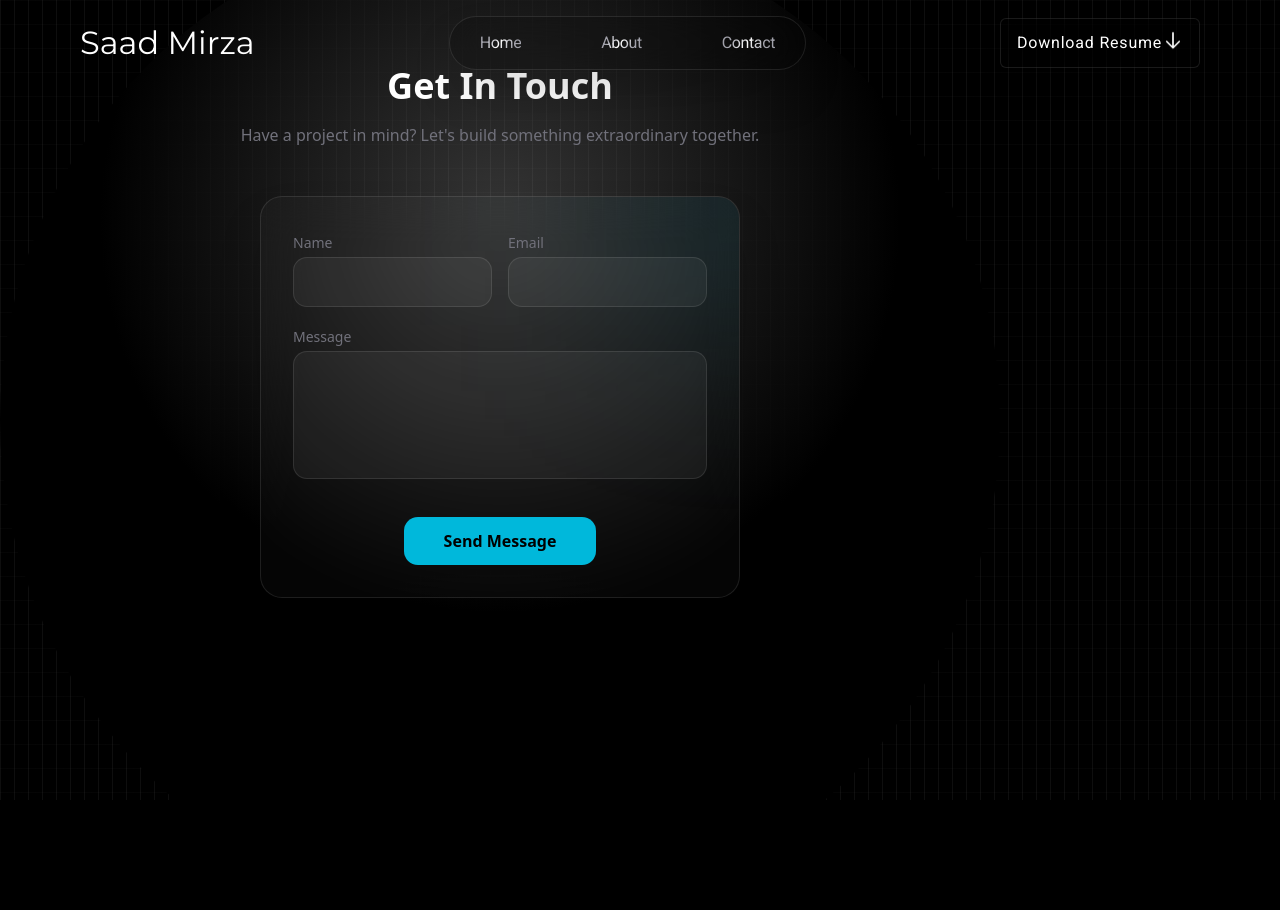
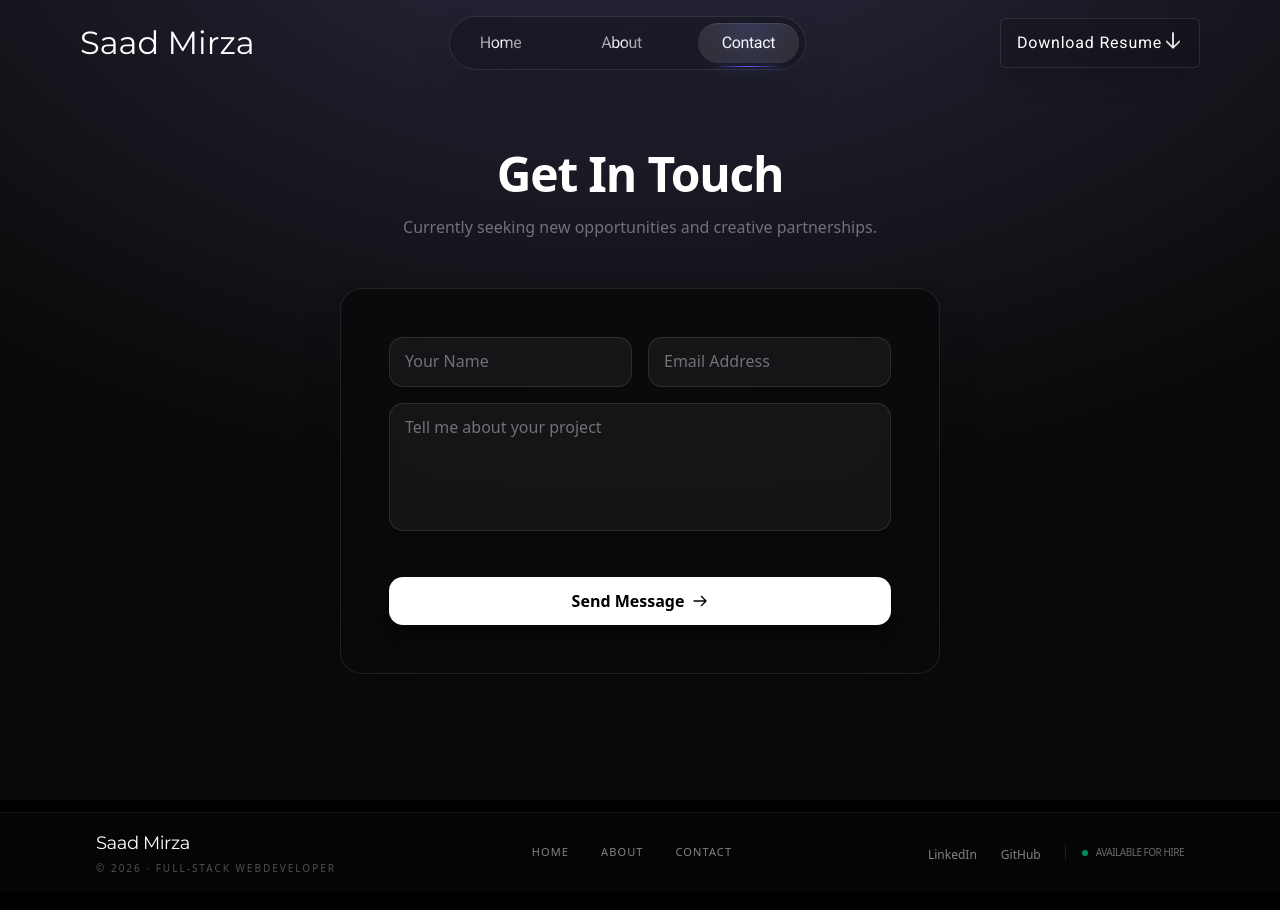
Before and after one commit to SaadMirza0/Portfolio, a Next.js app: page /contact in a window 1280 px wide. Shown: the top 910 px of the page. Built offline with nearby package versions, Linux system fonts and the light colour scheme.

Commit message:
updating portfolio responsiveness and contact page update

```diff
--- a/app/about/page.jsx
+++ b/app/about/page.jsx
@@ -2,7 +2,7 @@
 import DotGrid from "@/component/animations/DotGrid";
 import Navbar from "@/component/Navbar";
 import SplitText from "@/component/animations/SplitText";
-import Footer from "@/component/Footer";
+import Footer from "@/component/Footer"
 
 export default function AboutPage() {
   const skills = [
@@ -56,44 +56,57 @@ export default function AboutPage() {
 
       <div className="relative z-10 w-full flex flex-col lg:flex-row min-h-screen pt-20 md:pt-24 lg:pt-0">
         {/* Left side - About Info */}
-        <div className="w-full lg:w-1/2 text-white flex flex-col justify-center px-4 sm:px-6 md:px-8 lg:px-12 xl:px-16 py-8 lg:py-0">
-          {/* Header Section */}
-          <div className="overflow-hidden mb-6 sm:mb-8 lg:mb-10">
+
+<div className="w-full lg:w-1/2 text-white flex flex-col justify-center px-6 sm:px-10 md:px-12 lg:px-16 py-12 lg:py-0 selection:bg-white/10">
+  {/* Header Section - Reduced leading to make the "INFO" text feel like a solid block */}
+  <div className="overflow-hidden mb-8 lg:mb-12">
     <SplitText
       splitType="words"
       delay={200}
-              className="text-5xl xs:text-6xl sm:text-7xl md:text-8xl lg:text-9xl xl:text-[6rem] font-heading font-bold tracking-tighter opacity-90 leading-none"
+      className="text-6xl xs:text-7xl sm:text-8xl md:text-9xl lg:text-[7rem] xl:text-[8rem] font-heading font-bold tracking-tighter opacity-90 leading-[0.85]"
       text="INFO"
     />
   </div>
 
-          <div className="relative border-l border-white/10 pl-4 sm:pl-6 md:pl-8 lg:mt-20 lg:pl-10 xl:pl-8">
-            <p className="animate-in fade-in slide-in-from-bottom-4 duration-1000 fill-mode-forwards font-light text-sm xs:text-base sm:text-lg md:text-xl lg:text-2xl xl:text-[1.8rem] leading-relaxed md:leading-[1.4] max-w-xl opacity-80">
-              I'm <span className="font-medium text-white opacity-100">Saad Mirza</span>,
+  {/* Content Section with a more prominent vertical line */}
+  <div className="relative border-l-[1.5px] border-white/5 pl-6 sm:pl-8 lg:mt-12 lg:pl-12">
+
+    {/* First Paragraph - Increased font size slightly for impact on desktop */}
+    <p className="animate-in fade-in slide-in-from-bottom-4 duration-1000 fill-mode-forwards font-light text-base sm:text-xl md:text-2xl lg:text-[1.5rem] xl:text-[1.75rem] leading-snug md:leading-relaxed max-w-[28ch] sm:max-w-xl opacity-80">
+      I'm <span className="font-medium text-white opacity-100 decoration-white/20 underline-offset-4 hover:underline transition-all cursor-default">Saad Mirza</span>,
       a 20-year-old developer crafting digital experiences where
-              <span className="italic"> logic meets aesthetic</span>.
+      <span className="italic font-normal"> logic meets aesthetic</span>.
     </p>
-            <p className="animate-in fade-in slide-in-from-bottom-4 duration-1000 delay-300 fill-mode-forwards mt-4 sm:mt-6 md:mt-8 font-light text-sm xs:text-base sm:text-lg md:text-xl lg:text-2xl xl:text-[1.3rem] leading-relaxed md:leading-[1.4] max-w-xl opacity-80">
+
+    {/* Second Paragraph - Tightened slightly to create visual hierarchy with the first */}
+    <p className="animate-in fade-in slide-in-from-bottom-4 duration-1000 delay-300 fill-mode-forwards mt-6 sm:mt-8 font-light text-sm sm:text-lg md:text-xl lg:text-[1.1rem] xl:text-[1.25rem] leading-relaxed max-w-lg opacity-60 hover:opacity-90 transition-opacity duration-500">
       Currently based in Pakistan, I partner with forward-thinking brands to
       build high-performance interfaces defined by technical precision.
     </p>
-            <div className="mt-6 sm:mt-8 md:mt-10 flex flex-wrap gap-x-3 sm:gap-x-4 md:gap-x-6 gap-y-2 uppercase tracking-widest text-[8px] xs:text-[9px] sm:text-[10px] md:text-xs font-medium text-white/50 animate-[fadeIn_1s_ease-out_600ms_both]">
-              <span className="hover:text-cyan-400 transition-colors duration-300 cursor-default">Web Development</span>
-              <span className="w-1 h-1 rounded-full bg-white/20 self-center"></span>
-              <span className="hover:text-purple-400 transition-colors duration-300 cursor-default">UI/UX Design</span>
-              <span className="w-1 h-1 rounded-full bg-white/20 self-center"></span>
-              <span className="hover:text-cyan-400 transition-colors duration-300 cursor-default">Frontend Architecture</span>
+
+    {/* Capabilities Tags - Enhanced with cleaner dot separators */}
+    <div className="mt-10 sm:mt-12 flex flex-wrap items-center gap-x-4 sm:gap-x-6 gap-y-3 uppercase tracking-[0.2em] text-[9px] sm:text-[10px] md:text-xs font-semibold text-white/40 animate-[fadeIn_1s_ease-out_600ms_both]">
+      <span className="hover:text-cyan-400 transition-all duration-300 cursor-default hover:tracking-[0.25em]">Web Development</span>
+      <div className="h-px w-4 bg-white/10 hidden sm:block"></div> {/* Modern dash instead of dot */}
+      <span className="hover:text-purple-400 transition-all duration-300 cursor-default hover:tracking-[0.25em]">UI/UX Design</span>
+      <div className="h-px w-4 bg-white/10 hidden sm:block"></div>
+      <span className="hover:text-cyan-400 transition-all duration-300 cursor-default hover:tracking-[0.25em]">Frontend Architecture</span>
     </div>
   </div>
 </div>
 
-        {/* Right side - Skills Section */}
+
     <div className="w-full lg:w-1/2 text-white flex items-center justify-center px-4 sm:px-6 md:px-8  lg:px-0 py-8 lg:py-0">
   <div className="w-full max-w-2xl xl:max-w-3xl">
     <div className="flex flex-col items-center justify-center gap-3 sm:gap-4 md:gap-2 font-medium font-heading">
-        <div className="h-60 w-60 border mb-30 rounded-2xl">Hello i am here an image</div>
-      <div className="text-lg sm:text-xl md:text-2xl lg:text-3xl font-medium text-center mb-4 sm:mb-6">
-        Techs
+
+
+      {/* Here is the div which is up side of the techs for the pic or any other componenet */}
+        {/* <div className="h-60 w-60 border mb-30 rounded-2xl">Hello i am here an image</div> */}
+
+
+      <div className="text-lg sm:text-xl md:text-1xl lg:text-1xl  font-medium text-center mb-1 sm:mb-1">
+        Technologies
       </div>
 
       {/* Row 1 */}
@@ -283,7 +296,7 @@ export default function AboutPage() {
       </div>
 
       <div className="relative z-10 w-full mt-8 sm:mt-12 md:mt-16 lg:mt-20">
-        <Footer />
+     <Footer/>
       </div>
     </div>
   );
--- a/app/contact/page.jsx
+++ b/app/contact/page.jsx
@@ -1,7 +1,9 @@
+
 "use client"
 import { useState } from "react"
 import DotGrid from "@/component/animations/DotGrid"
 import Navbar from "@/component/Navbar"
+import Footer from "@/component/Footer"
 export default function Contact() {
 const [form, setform] = useState({name:"",email:"",message:""})
 
@@ -24,8 +26,8 @@ const handleChange = (e) => {
 };
 
 return (
-  <div className="relative w-screen h-screen bg-black">
-    <div className="absolute bottom-0 left-0 right-0 top-0 bg-[linear-gradient(to_right,#4f4f4f2e_1px,transparent_1px),linear-gradient(to_bottom,#8080800a_1px,transparent_1px)] bg-[size:14px_24px]"></div><div className="absolute left-0 right-0 top-[-10%] h-[1000px] w-[1000px] rounded-full bg-[radial-gradient(circle_400px_at_50%_300px,#fbfbfb36,#000)]">
+    <div className="absolute top-0 z-[-2]  h-full w-screen bg-neutral-950 bg-[radial-gradient(ellipse_80%_80%_at_50%_-20%,rgba(120,119,198,0.3),rgba(255,255,255,0))]">
+  <div className="relative w-screen h-screen">
 {/*
       <div className="absolute inset-0 z-0">
         <DotGrid
@@ -47,69 +49,109 @@ return (
 
 <div className=" absolute z-10 mt-3 w-full">
 
-<section className="text-zinc-400 body-font relative min-h-screen flex items-center justify-center">
-  <div className="container px-5 py-24 mx-auto">
-    {/* Header with your Shiny Text style logic */}
+
+
+
+
+<section className="relative min-h-screen flex items-center justify-center overflow-hidden py-20">
+
+
+  <div className="container px-5 mx-auto relative z-10 animate-[fadeInUp_1s_ease-out_both]">
+
     <div className="flex flex-col text-center w-full mb-12">
-      <h1 className="sm:text-4xl text-3xl font-bold title-font mb-4 text-white">
+      <h1 className="text-4xl md:text-5xl font-bold tracking-tight mb-4 text-white">
         Get In Touch
       </h1>
-      <p className="lg:w-2/3 mx-auto leading-relaxed text-base text-zinc-500">
-        Have a project in mind? Let's build something extraordinary together.
+      <p className="lg:w-2/3 mx-auto leading-relaxed text-base text-zinc-500 font-light">
+        Currently seeking new opportunities and creative partnerships.
       </p>
     </div>
 
-    {/* Form Container: Set to lg:w-1/2 for Half Width */}
-    <div className="lg:w-1/2 md:w-2/3 mx-auto bg-white/2 backdrop-blur-xl border border-white/10 p-8 rounded-3xl shadow-2xl relative overflow-hidden">
 
-      {/* Background Ambient Glow */}
-      <div className="absolute top-0 right-0 -translate-y-1/2 translate-x-1/2 w-64 h-64 bg-cyan-500/10 blur-[100px] pointer-events-none" />
+    <div className="lg:w-[600px] md:w-2/3 mx-auto relative group/card">
 
 
+      <div className="absolute -inset-0.5 bg-gradient-to-r from-white/10 to-gray-500/10 rounded-3xl blur opacity-0 group-hover/card:opacity-100 transition duration-500"></div>
 
-      <div className="flex flex-wrap -m-2 relative z-10">
-        {/* Name Input */}
-        <div className="p-2 w-1/2">
-          <div className="relative group">
-            <label htmlFor="name" className="leading-7 text-sm text-zinc-500 group-focus-within:text-cyan-400 transition-colors">Name</label>
-            <input type="text" onChange={handleChange} id="name" value= {form.name} name="name"
-              className="w-full bg-white/5 rounded-xl border border-white/10 focus:border-cyan-500/50 focus:bg-white/8 focus:ring-2 focus:ring-cyan-500/20 text-base outline-none text-white py-2 px-4 leading-8 transition-all duration-300 ease-in-out" />
+      <div className="relative bg-zinc-950/80 backdrop-blur-2xl border border-white/10 p-8 md:p-12 rounded-3xl shadow-2xl">
+
+        <div className="flex flex-wrap -m-2">
+
+          <div className="p-2 w-full md:w-1/2 animate-[fadeInUp_1s_ease-out_200ms_both]">
+            <div className="relative group/input">
+              <input
+                type="text"
+                name="name"
+                id="name"
+                value={form.name}
+                onChange={handleChange}
+                placeholder=" "
+                className="peer w-full bg-white/5 rounded-xl border border-white/10 focus:border-white/50 focus:bg-white/10 focus:ring-4 focus:ring-white/5 text-base outline-none text-white py-3 px-4 transition-all duration-300 placeholder-transparent"
+              />
+              <label htmlFor="name" className="absolute left-4 top-3 text-zinc-500 text-base transition-all duration-300 pointer-events-none peer-placeholder-shown:top-3 peer-placeholder-shown:text-base peer-focus:-top-6 peer-focus:text-xs peer-focus:text-white/80 peer-[:not(:placeholder-shown)]:-top-6 peer-[:not(:placeholder-shown)]:text-xs">
+                Your Name
+              </label>
             </div>
           </div>
 
-        {/* Email Input */}
-        <div className="p-2 w-1/2">
-          <div className="relative group">
-            <label htmlFor="email" className="leading-7 text-sm text-zinc-500 group-focus-within:text-cyan-400 transition-colors">Email</label>
-            <input type="email" onChange={handleChange} id="email" value= {form.email} name="email"
-              className="w-full bg-white/5 rounded-xl border border-white/10 focus:border-cyan-500/50 focus:bg-white/8 focus:ring-2 focus:ring-cyan-500/20 text-base outline-none text-white py-2 px-4 leading-8 transition-all duration-300 ease-in-out" />
+
+          <div className="p-2 w-full md:w-1/2 animate-[fadeInUp_1s_ease-out_400ms_both]">
+            <div className="relative group/input">
+              <input
+                type="email"
+                name="email"
+                id="email"
+                value={form.email}
+                onChange={handleChange}
+                placeholder=" "
+                className="peer w-full bg-white/5 rounded-xl border border-white/10 focus:border-white/50 focus:bg-white/10 focus:ring-4 focus:ring-white/5 text-base outline-none text-white py-3 px-4 transition-all duration-300 placeholder-transparent"
+              />
+              <label htmlFor="email" className="absolute left-4 top-3 text-zinc-500 text-base transition-all duration-300 pointer-events-none peer-placeholder-shown:top-3 peer-placeholder-shown:text-base peer-focus:-top-6 peer-focus:text-xs peer-focus:text-white/80 peer-[:not(:placeholder-shown)]:-top-6 peer-[:not(:not(:placeholder-shown)]:text-xs">
+                Email Address
+              </label>
             </div>
           </div>
 
-        {/* Message Textarea */}
-        <div className="p-2 w-full">
-          <div className="relative group">
-            <label htmlFor="message" className="leading-7 text-sm text-zinc-500 group-focus-within:text-cyan-400 transition-colors">Message</label>
-            <textarea id="message " onChange={handleChange}value={form.message} name="message"
-              className="w-full bg-white/5 rounded-xl border border-white/10 focus:border-cyan-500/50 focus:bg-white/8 focus:ring-2 focus:ring-cyan-500/20 h-32 text-base outline-none text-white py-2 px-4 resize-none leading-6 transition-all duration-300 ease-in-out" />
+          <div className="p-2 w-full animate-[fadeInUp_1s_ease-out_600ms_both]">
+            <div className="relative group/input">
+              <textarea
+                name="message"
+                id="message"
+                value={form.message}
+                onChange={handleChange}
+                placeholder=" "
+                className="peer w-full bg-white/5 rounded-xl border border-white/10 focus:border-white/50 focus:bg-white/10 focus:ring-4 focus:ring-white/5 h-32 text-base outline-none text-white py-3 px-4 resize-none transition-all duration-300 placeholder-transparent"
+              />
+              <label htmlFor="message" className="absolute left-4 top-3 text-zinc-500 text-base transition-all duration-300 pointer-events-none peer-placeholder-shown:top-3 peer-placeholder-shown:text-base peer-focus:-top-6 peer-focus:text-xs peer-focus:text-white/80 peer-[:not(:placeholder-shown)]:-top-6 peer-[:not(:placeholder-shown)]:text-xs">
+                Tell me about your project
+              </label>
             </div>
           </div>
 
-        {/* Themed Submit Button */}
-        <div className="p-2 w-full mt-4">
-          <button onClick={handlesubmit} onChange={handleChange} className="flex mx-auto group relative items-center justify-center px-10 py-3 bg-cyan-500 text-black font-bold rounded-xl hover:scale-105 hover:shadow-[0_0_30px_rgba(6,182,212,0.5)] transition-all duration-300 active:scale-95 overflow-hidden">
-            <span className="relative z-10">Send Message</span>
-            <div className="absolute inset-0 bg-white/20 translate-x-full group-hover:translate-x-full transition-transform duration-500" />
+
+          <div className="p-2 w-full mt-6 animate-[fadeInUp_1s_ease-out_800ms_both]">
+            <button
+              onClick={handlesubmit}
+              className="w-full relative group/btn overflow-hidden rounded-xl py-3 bg-white text-black font-semibold transition-all duration-500 hover:scale-[1.02] active:scale-[0.98] shadow-lg hover:shadow-white/20"
+            >
+              <div className="absolute inset-0 bg-white/30 translate-x-full group-hover/btn:translate-x-0 transition-transform duration-700"></div>
+              <span className="relative z-10 flex items-center justify-center gap-2">
+                Send Message
+                <svg className="w-4 h-4 transition-transform duration-500 group-hover/btn:translate-x-1" fill="none" stroke="currentColor" viewBox="0 0 24 24"><path strokeLinecap="round" strokeLinejoin="round" strokeWidth="2" d="M14 5l7 7m0 0l-7 7m7-7H3"></path></svg>
+              </span>
             </button>
           </div>
 
-
+        </div>
       </div>
     </div>
   </div>
 </section>
 
 
+
+
+<Footer/>
 </div>
 </div>
 </div>
--- a/app/layout.js
+++ b/app/layout.js
@@ -1,6 +1,6 @@
 import "./globals.css";
 import Navbar from "../component/Navbar";
-import Footer from "../component/Footer";
+
 import { Montserrat, Roboto } from 'next/font/google';
 
 export const montserrat = Montserrat({
@@ -29,7 +29,7 @@ export default function RootLayout({ children }) {
 
           {children}
 
-      </body>
+</body>
     </html>
   );
 }
--- a/component/Footer.jsx
+++ b/component/Footer.jsx
@@ -12,15 +12,15 @@ export default function Footer() {
         Saad Mirza
       </span>
       <p className="text-[10px] 2xl:text-[0.9rem] uppercase tracking-[0.2em] text-white/30 font-medium">
-        © 2026 · Digital Architect
+        © 2026 · Full-Stack Webdeveloper
       </p>
     </div>
 
 
     <ul className="flex gap-8 text-[11px] 2xl:text-[1.2rem] uppercase tracking-widest font-medium text-white/50 animate-[fadeInUp_1s_ease-out_200ms_both]">
-      {['Home', 'About', 'Work', 'Contact'].map((item) => (
+      {['Home', 'about', 'contact'].map((item) => (
         <li key={item}>
-          <a href={`#${item.toLowerCase()}`}
+          <a href={item == 'Home' ? '/': `/${item.toLowerCase()}`}
              className="hover:text-white transition-colors duration-300">
             {item}
           </a>
--- a/component/Navbar.jsx
+++ b/component/Navbar.jsx
@@ -1,61 +1,121 @@
 "use client";
-import React from "react";
-import { Download } from "lucide-react";
+
+import {React,useState} from "react";
 import Link from "next/link";
-import Button from "./smallcom/Buttons"
 import DownloadButton from "./smallcom/DownloadButton";
 import ShinyText from "./animations/Textshine";
+import { usePathname } from "next/navigation";
 
 export default function Navbar() {
+  const pathname = usePathname();
+  const [isopen, setisopen] = useState(false)
+  const navlinks = ['Home', 'About', 'Contact']
   return (
 
-<nav className="fixed top-0 left-0 w-full z-50 flex items-center justify-between px-6 py-4 md:px-12 lg:px-20">
+<nav className="fixed top-0 left-0 w-full z-50 flex items-center justify-between px-6 py-4 md:px-12 lg:px-20 transition-all">
 
-  {/* Logo - Scales smoothly and stays left */}
+
   <span className="text-xl md:text-2xl lg:text-[2rem] font-heading shrink-0 text-white">
     Saad Mirza
   </span>
 
 
+  <ul className="hidden md:flex mx-auto font-body text-[0.9rem] md:text-[1rem] lg:text-[1rem] 2xl:text-2xl 2xl:py-4 gap-2  lg:gap-8 items-center
+                 bg-black/20 backdrop-blur-xl border border-white/10 p-1.5 rounded-full transition-all shadow-2xl">
 
-  {/* Desktop Links - Centered using auto margins instead of fixed ml-85 */}
-  <ul className="hidden md:flex mx-auto font-body text-[0.9rem] md:text-[1rem] lg:text-[1rem] 2xl:text-3xl 2xl:py-4 gap-2  lg:gap-8 items-center
-                 bg-black/20 backdrop-blur-xl border border-white/10 p-1.5 rounded-full shadow-2xl">
-    {['Home', 'About', 'Contact'].map((item) => (
+
+{navlinks.map((item) => {
+
+  const href = item === 'Home' ? '/' : `/${item.toLowerCase()}`;
+
+  const isActive = pathname === href;
+
+  return (
     <li key={item} className="group relative">
       <Link
-          className="relative px-4 lg:px-6 2xl:px-20 py-2 flex items-center justify-center rounded-full transition-all duration-500
-                     hover:bg-white/5 hover:shadow-[inset_0_1px_1px_rgba(255,255,255,0.1)] active:scale-95"
-          href={item === 'Home' ? '/' : `/${item.toLowerCase()}`}
+        className={`relative px-4 lg:px-6 2xl:px-15 py-2 flex items-center justify-center rounded-full transition-all duration-500
+                   ${isActive  ? 'bg-white/10 shadow-[inset_0_1px_1px_rgba(255,255,255,0.1)]' : 'hover:bg-white/5'}
+                   active:scale-95`}
+        href={href}
       >
         <ShinyText
           speed={3}
           delay={1}
-            color="#A1A1AA"
+          color={isActive ? "#FFFFFF" : "#A1A1AA"}
           shineColor="#FFFFFF"
           spread={120}
           className="font-medium tracking-tight group-hover:text-white transition-colors duration-300"
           text={item}
         />
 
-          <div className="absolute inset-0 rounded-full opacity-0 group-hover:opacity-100 transition-opacity duration-500
-                          bg-[radial-gradient(circle_at_50%_0%,rgba(99,102,241,0.15),transparent_70%)] pointer-events-none" />
+        <div className={`absolute inset-0 rounded-full transition-opacity duration-500 pointer-events-none
+                        bg-[radial-gradient(circle_at_50%_0%,rgba(99,102,241,0.15),transparent_70%)]
+                        ${isActive ? 'opacity-100' : 'opacity-0 group-hover:opacity-100'}`}
+        />
 
-          <span className="absolute -bottom-1 left-1/2 -translate-x-1/2 w-0 h-[1.5px] bg-gradient-to-r from-transparent via-indigo-500 to-transparent
+
+        <span className={`absolute -bottom-1 left-1/2 -translate-x-1/2 h-[1.5px] bg-gradient-to-r from-transparent via-indigo-500 to-transparent
                          transition-all duration-500 ease-[cubic-bezier(0.17,0.67,0.83,0.67)]
-                           group-hover:w-2/3 group-hover:opacity-100 opacity-0
-                           shadow-[0_0_12px_rgba(99,102,241,0.8)]"
+                         shadow-[0_0_12px_rgba(99,102,241,0.8)]
+                         ${isActive ? 'w-2/3 opacity-100' : 'w-0 opacity-0 group-hover:w-2/3 group-hover:opacity-100'}`}
         />
       </Link>
     </li>
-    ))}
+  );
+})}
+
+
+  </ul>
+  {/* for mobile navbar view */}
+<button
+  onClick={() => setisopen(!isopen)}
+  className="md:hidden flex flex-col gap-1.5 z-50 p-2"
+  aria-label="Toggle Menu"
+>
+{/* hamburgir */}
+  <span className={`w-6 h-0.5 bg-white transition-all duration-300 ease-in-out ${isopen ? 'rotate-45 translate-y-2' : ''}`} />
+  <span className={`w-6 h-0.5 bg-white transition-all duration-300 ease-in-out ${isopen ? 'opacity-0' : ''}`} />
+  <span className={`w-6 h-0.5 bg-white transition-all duration-300 ease-in-out ${isopen ? '-rotate-45 -translate-y-2' : ''}`} />
+</button>
+
+{/* in mobile screen after click on hamburger it show this  */}
+<div className={`fixed inset-0 bg-neutral-950/98 backdrop-blur-2xl z-40 flex flex-col items-center justify-center transition-all duration-500 ease-[cubic-bezier(0.19,1,0.22,1)] md:hidden ${isopen ? 'translate-x-0 opacity-100' : 'translate-x-full opacity-0'}`}>
+
+
+  <div className="absolute inset-0 bg-[radial-gradient(circle_at_50%_50%,rgba(120,119,198,0.1),transparent_70%)] pointer-events-none" />
+
+  <ul className="relative z-50 flex flex-col gap-10 text-center">
+    {navlinks.map((item, index) => {
+
+      const href = item.name === 'Home' ? '/' : `/${item.toLowerCase()}`;
+      console.log(href)
+      return (
+        <li
+          key={index}
+          onClick={() => setisopen(false)}
+          className={`transition-all duration-500 delay-[${index * 100}ms] ${isopen ? 'translate-y-0 opacity-100' : 'translate-y-8 opacity-0'}`}
+        >
+          <Link
+            href={href}
+            className="text-4xl font-heading text-white font-semibold tracking-tighter hover:text-zinc-400 active:scale-90 transition-all duration-300 block px-10 py-2"
+          >
+            {item}
+          </Link>
+        </li>
+      );
+    })}
   </ul>
 
-  {/* Right Actions - Stays right */}
+  {/* Simple Footer inside mobile menu */}
+  <div className={`absolute bottom-10 transition-opacity duration-700 ${isopen ? 'opacity-30' : 'opacity-0'}`}>
+    <p className="text-[10px] uppercase tracking-[0.3em] text-white">Saad Mirza · 2026</p>
+  </div>
+</div>
+
+
   <div className="flex items-center gap-4">
     <DownloadButton />
 
-    {/* Mobile Menu Icon (Optional but recommended for mobile UX) */}
 
   </div>
 </nav>
```
Also changed, not shown: app/page.jsx (+4 -4 lines). Lines whose indentation alone changed are shown as unchanged.
